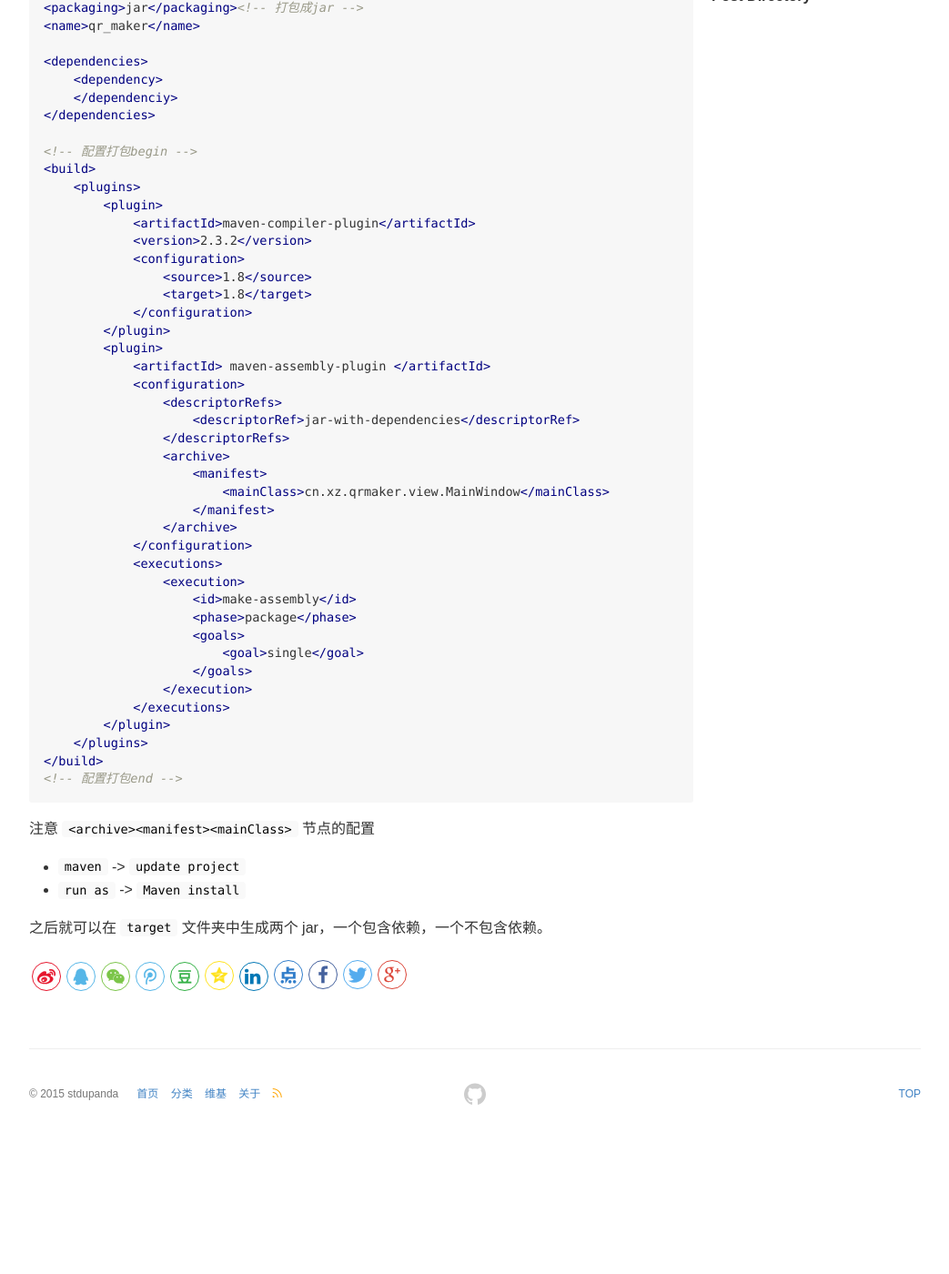
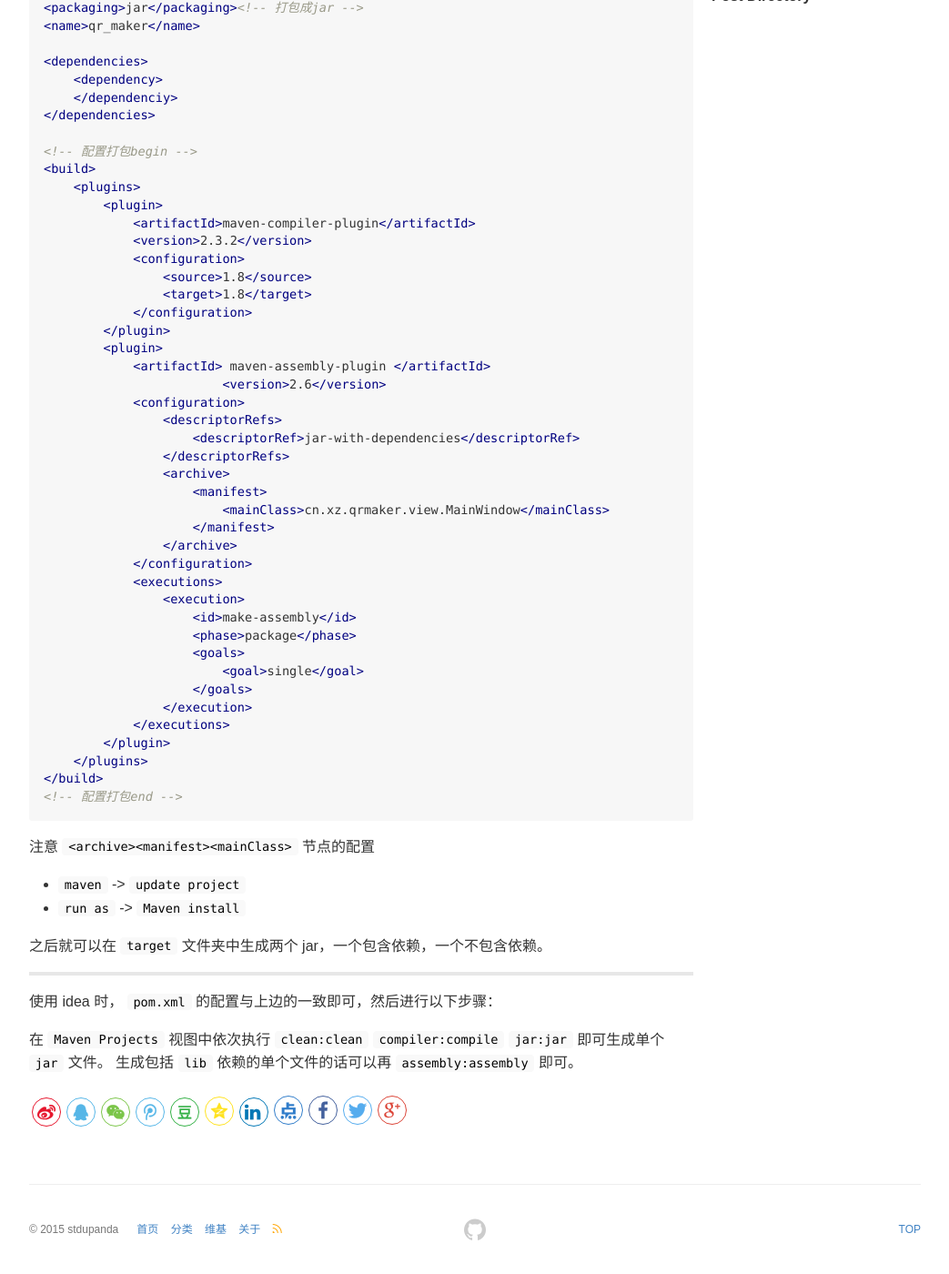
Before and after one commit to stdupanda/stdupanda.github.io, a Jekyll site: the page built from _posts/maven/2017-04-11-maven-jar.md, in a window 1280 px wide and 1400 px high, scrolled down 340 px. Shown: the whole window at 91% size, without its empty margins (118-1161 px from the left). Built offline with Jekyll 4.4.1, drawn with Linux system fonts in a browser that asks for light colours; nearby versions of some CDN libraries; before the commit the page ends 1591 px from its top, so only the background shows below that.

Commit message:
2017-7-18 19:48:57

```diff
--- a/_posts/maven/2017-04-11-maven-jar.md
+++ b/_posts/maven/2017-04-11-maven-jar.md
@@ -33,6 +33,7 @@ keywords: maven, jar, java, Eclipse
         </plugin>
         <plugin>
             <artifactId> maven-assembly-plugin </artifactId>
+			<version>2.6</version>
             <configuration>
                 <descriptorRefs>
                     <descriptorRef>jar-with-dependencies</descriptorRef>
@@ -65,3 +66,10 @@ keywords: maven, jar, java, Eclipse
 - `run as` -> `Maven install`
 
 之后就可以在 `target` 文件夹中生成两个 jar，一个包含依赖，一个不包含依赖。
+
+------
+
+使用 idea 时， `pom.xml` 的配置与上边的一致即可，然后进行以下步骤：
+
+在 `Maven Projects` 视图中依次执行 `clean:clean` `compiler:compile` `jar:jar` 即可生成单个 `jar` 文件。
+生成包括 `lib` 依赖的单个文件的话可以再 `assembly:assembly` 即可。
```
Also changed, not shown: _posts/concurrent/2017-07-12-memory-visibility.md (+1 -1 lines), _posts/maven/2017-05-18-maven-jetty.md (+6 -0 lines).
